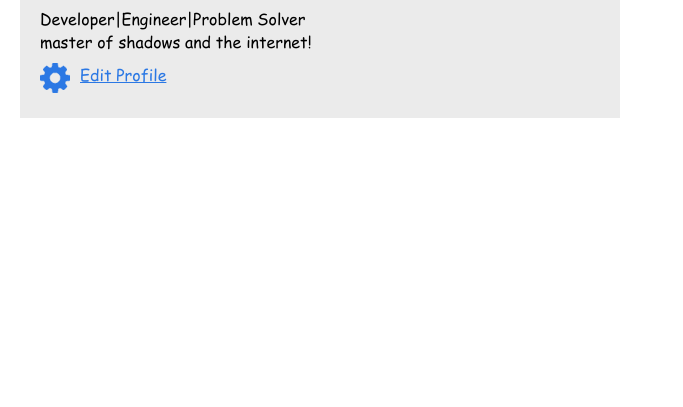
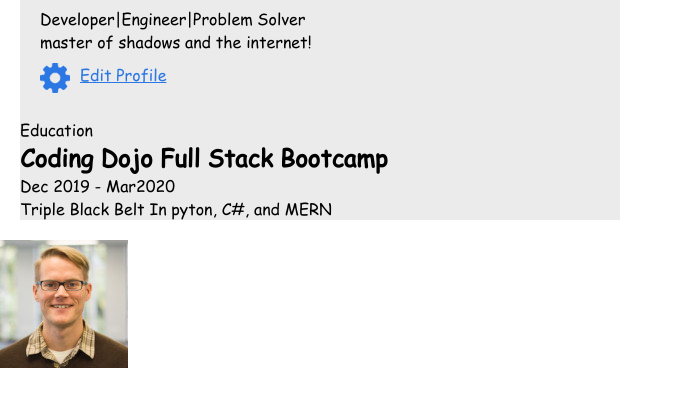
Before and after one commit to DiegoIS18/Tarjeta-De-Usuario, a plain HTML site: page index.html in a window 1280 px wide. Shown: the part 213-620 px from the top of the page, without its empty margins (0-683 px from the left). Drawn offline with Linux system fonts and the light colour scheme.

Commit message:
Continuar siosi

```diff
--- a/index.html
+++ b/index.html
@@ -31,6 +31,28 @@
                 <a href="">Edit Profile</a>
             </div>
         </div>
+    <div class="card1">
+        <div class="header">
+            Education
+        </div>
+        <div class="cardbodi">
+            <h2>Coding Dojo Full Stack Bootcamp</h2>
+            <p class="datos"> Dec 2019 - Mar2020</p>
+            <p>Triple Black Belt In pyton, C#, and MERN</p>
+        </div>
     </div>
+</div>
+
+
+<div class="col">
+    <div class="card2">
+        <div class="header">
+            <span class="start">
+                <img src="img/todd-s.jpg" alt="">
+            </span>
+        </div>
+    </div>
+</div>
+
 </body>
 </html>
```
Also changed, not shown: img/adrien-s.jpg (added), img/alayne-s.jpg (added), img/anne-s.jpg (added), img/arry-s.jpg (added), img/jane-m.jpg (added), img/phil-s.jpg (added), img/todd-s.jpg (added).
